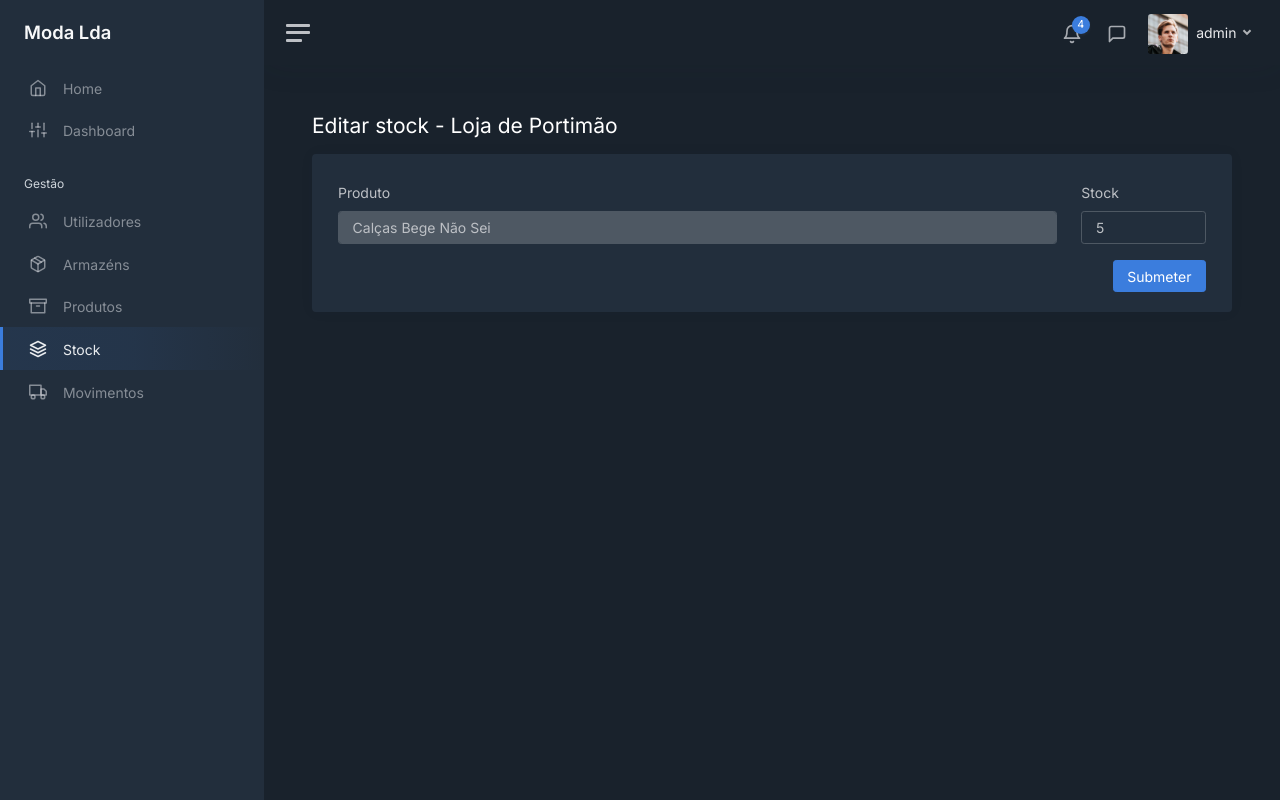
After one commit to 999Samurai/ModaLda, a Flask app: page /stock/2/products/1 in a window 1280 px wide. The commit adds this page. Run offline with Flask 3, Linux system fonts and the light colour scheme; a user stored in the database is signed in; some libraries are stand-ins or nearby versions.

Commit message:
Stock finished

```diff
--- a/app/modules/main/models.py
+++ b/app/modules/main/models.py
@@ -83,8 +83,8 @@ class Movements(db.Model):
     user_id = db.Column(db.Integer, ForeignKey(User.id), unique=True)
     from_warehouse_id = db.Column(db.Integer, ForeignKey(Warehouse.id), unique=True) #FromWarehouse
     to_warehouse_id = db.Column(db.Integer, ForeignKey(Warehouse.id), unique=True) #ToWarehouse
-    typ = db.Column(db.String()) #Type of movement {transfer, devolution, break}
-    date = db.Column(db.Date)
+    typ = db.Column(db.String())
+    date = db.Column(db.DateTime, default=db.func.now())
 
     def __init__(self, user_id, from_warehouse_id, to_warehouse_id, date):
         self.user_id = user_id
--- a/app/modules/main/templates/stock/select_warehouse.html
+++ b/app/modules/main/templates/stock/select_warehouse.html
@@ -34,7 +34,7 @@
 
                 <div class="row">
                     <div class="col-12 d-flex justify-content-center">
-                        <a href="/stock/all" class="btn btn-primary p-4">Ver Todos</a>
+                        <a href="/stock/all/products" class="btn btn-primary p-4">Ver Todos</a>
                     </div>
                 </div>
 
@@ -42,7 +42,7 @@
 
                 <div class="row d-flex justify-content-center">
                     {% for warehouse in warehouses %}
-                        <a href="/stock/{{ warehouse.id }}" class="btn btn-primary p-3 m-1 col-3">
+                        <a href="/stock/{{ warehouse.id }}/products" class="btn btn-primary p-3 m-1 col-3">
                             {{ warehouse.name }}<br>
                             {{ warehouse.address }}
                         </a>
--- /dev/null
+++ b/app/modules/main/templates/stock/stock_edit.html
@@ -0,0 +1,52 @@
+<!DOCTYPE html>
+<html lang="en">
+
+<head>
+    <meta charset="utf-8">
+    <meta http-equiv="X-UA-Compatible" content="IE=edge">
+    <meta name="viewport" content="width=device-width, initial-scale=1, shrink-to-fit=no">
+    <meta name="description" content="Admin Dashboard, ModaLda">
+
+    <link rel="preconnect" href="https://fonts.gstatic.com">
+    <link rel="shortcut icon" href="/static/img/icons/icon-48x48.png"/>
+
+    <title>Editar stock | ModaLda </title>
+
+    <link href="/static/css/dashboard.css" rel="stylesheet">
+    <link href="https://cdn.datatables.net/1.13.7/css/dataTables.bootstrap5.min.css" rel="stylesheet">
+    <link href="https://fonts.googleapis.com/css2?family=Inter:wght@300;400;600&display=swap" rel="stylesheet">
+</head>
+
+{% extends 'sidebar.html' %}
+{% block content %}
+    <div class="row">
+        <div class="col float-start">
+            <h1 class="h3 mb-3">Editar stock - {{ warehouse.name }}
+            </h1>
+        </div>
+    </div>
+
+    <div class="card">
+        <div class="card-body">
+            <div class="container-fluid">
+                <form method="post" action="">
+                    <div class="row">
+                        <div class="col-8 col-md-10 mt-2">
+                            <label for="product" class="form-label">Produto</label>
+                            <input class="form-control" id="product" value="{{ product.name }}" disabled="disabled">
+                        </div>
+                        <div class="col-4 col-md-2 mt-2">
+                            <label for="stock" class="form-label">Stock</label>
+                            <input class="form-control" id="stock" name="stock" value="{% if product.quantity is none %}0{% else %}{{ product.quantity }}{% endif %}">
+                        </div>
+                    </div>
+
+                    <div class="row mt-3">
+                        <div class="col d-flex justify-content-end">
+                            <button type="submit" class="btn btn-primary">Submeter</button>
+                        </div>
+                    </div>
+                </form>
+            </div>
+        </div>
+{% endblock %}
--- a/app/modules/main/views.py
+++ b/app/modules/main/views.py
@@ -1,7 +1,6 @@
 from flask import render_template, redirect, flash, request, url_for, abort
 from flask_login import login_required, current_user
 from sqlalchemy import text
-
 
 from .forms import AddUserForm, AddProductForm, AddWarehouseForm
 
@@ -71,6 +70,7 @@ def add_user_get():
         return render_template('users/users_add.html', user=current_user, tab="users", form=form)
     else:
         return redirect(request.referrer or 'home')
+
 
 @bp.route('/users/add', methods=['POST'])
 @login_required
@@ -145,6 +145,7 @@ def add_warehouses_get():
     else:
         return redirect(request.referrer or 'home')
 
+
 @bp.route('/warehouses/add', methods=['POST'])
 @login_required
 def add_warehouses_post():
@@ -164,6 +165,7 @@ def add_warehouses_post():
         return render_template('warehouses/warehouses_add.html', user=current_user, tab="warehouses", form=form)
     else:
         return redirect(request.referrer or 'home')
+
 
 @bp.route('/warehouses/<int:id>')
 @login_required
@@ -188,6 +190,7 @@ def view_warehouses(id):
                                warehouse_view=warehouse, next=next, prev=prev)
     else:
         return redirect(request.referrer or 'home')
+
 
 @bp.route('/products')
 @login_required
@@ -239,7 +242,8 @@ def add_product_post():
         sell_price = request.form.get('sell_price')
         desc = request.form.get('desc')
 
-        record = Product(name, category, color, brand, min_stock, max_stock, current_stock, last_buy_price, avg_buy_price, sell_price, desc)
+        record = Product(name, category, color, brand, min_stock, max_stock, last_buy_price,
+                         avg_buy_price, sell_price, desc)
         db.session.add(record)
         db.session.commit()
 
@@ -247,6 +251,7 @@ def add_product_post():
         return redirect('/products')
 
     return render_template('products/products_add.html', user=current_user, tab="products", form=form)
+
 
 @bp.route('/stock')
 @login_required
@@ -256,11 +261,12 @@ def stock():
     return render_template('stock/select_warehouse.html', user=current_user, tab="stock",
                            warehouses=warehouses_query)
 
-@bp.route('/stock/all')
+
+@bp.route('/stock/all/products')
 @login_required
 def view_stock():
     query = text('''
-        SELECT
+        SELECT DISTINCT
             products.id as id,
             products.name AS name,
             SUM(products_warehouses.quantity) AS quantity
@@ -276,27 +282,75 @@ def view_stock():
     return render_template('stock/stock_table.html', user=current_user, tab="stock", warehouse=None, products=result)
 
 
-
-@bp.route('/stock/<int:id>')
+@bp.route('/stock/<int:id>/products')
 @login_required
 def view_stock_warehouses(id):
     warehouse = Warehouse.query.filter_by(id=id).first_or_404()
 
     query = text('''
-        SELECT
+         SELECT
             products.id as id,
             products.name AS name,
             products_warehouses.quantity AS quantity
         FROM
             products
         LEFT JOIN
-            products_warehouses ON products.id = products_warehouses.product_id
+            products_warehouses ON products_warehouses.product_id = products.id AND products_warehouses.warehouse_id = :warehouse_id
         LEFT JOIN
-            warehouses ON products_warehouses.warehouse_id = :warehouse_id
+            warehouses ON warehouses.id = products_warehouses.warehouse_id
     ''')
 
     result = db.session.execute(query, {'warehouse_id': id})
-    return render_template('stock/stock_table.html', user=current_user, tab="stock", warehouse=warehouse, products=result)
+    return render_template('stock/stock_table.html', user=current_user, tab="stock", warehouse=warehouse,
+                           products=result)
+
+
+@bp.route('/stock/<int:warehouse_id>/products/<int:product_id>', methods=['GET'])
+@login_required
+def view_stock_warehouse_product(warehouse_id, product_id):
+    warehouse = Warehouse.query.filter_by(id=warehouse_id).first_or_404()
+    Product.query.filter_by(id=product_id).first_or_404()
+
+    query = text('''
+         SELECT
+            products.id as id,
+            products.name AS name,
+            products_warehouses.quantity AS quantity
+        FROM
+            products
+        LEFT JOIN
+            products_warehouses ON products_warehouses.product_id = products.id AND products_warehouses.warehouse_id = :warehouse_id
+        LEFT JOIN
+            warehouses ON warehouses.id = products_warehouses.warehouse_id
+        WHERE products.id = :product_id
+    ''')
+
+    result = db.session.execute(query, {'warehouse_id': warehouse_id, 'product_id': product_id}).one()
+
+    return render_template('stock/stock_edit.html', user=current_user, tab="stock",
+                           warehouse=warehouse, product=result)
+
+
+@bp.route('/stock/<int:warehouse_id>/products/<int:product_id>', methods=['POST'])
+@login_required
+def post_stock_warehouse_product(warehouse_id, product_id):
+    Warehouse.query.filter_by(id=warehouse_id).first_or_404()
+    Product.query.filter_by(id=product_id).first_or_404()
+
+    product_warehouse = Product_Warehouse.query.filter_by(product_id=product_id, warehouse_id=warehouse_id).first()
+
+    if product_warehouse is None:
+        record = Product_Warehouse(product_id=product_id, warehouse_id=warehouse_id, quantity=request.form.get("stock"))
+        db.session.add(record)
+        db.session.commit()
+    else:
+        product_warehouse.quantity = request.form.get("stock")
+        db.session.flush()
+        db.session.commit()
+
+    flash('Stock do produto editado com sucesso')
+    return redirect(url_for(f"main.view_stock_warehouses", id=warehouse_id))
+
 
 @bp.route('/movements')
 @login_required
@@ -316,4 +370,5 @@ def movements():
             }
         )
 
-    return render_template('movements/movements_table.html', user=current_user, tab="movements", all_movements=all_movements)
+    return render_template('movements/movements_table.html', user=current_user, tab="movements",
+                           all_movements=all_movements)
```
Also changed, not shown: app/modules/main/templates/stock/stock_table.html (+10 -6 lines), app/instance/app.db.
